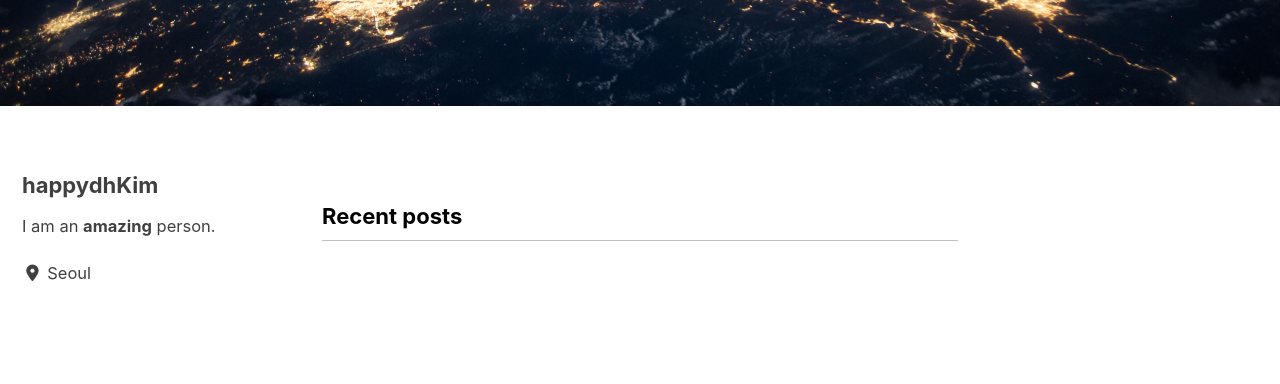
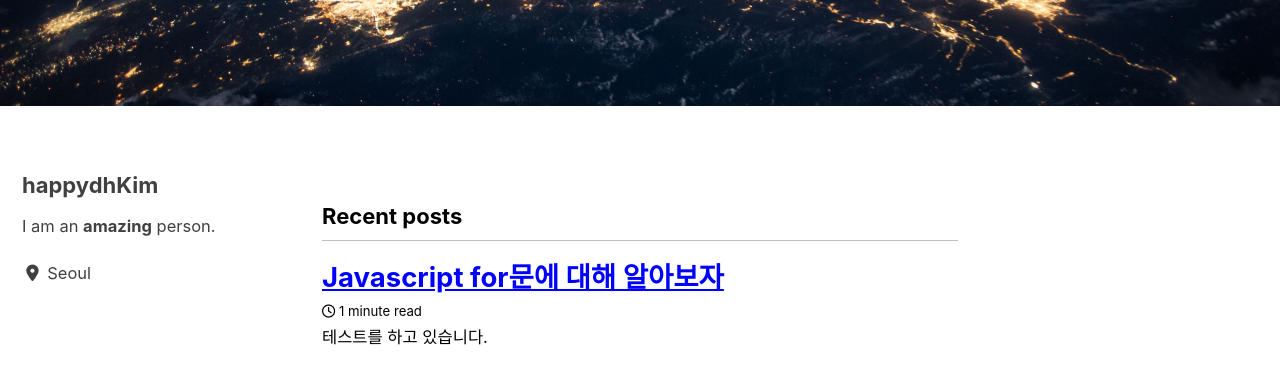
Before and after one commit to happydhKim/happydhKim.github.io, a Jekyll site: the page built from index.html, in a window 1280 px wide and 900 px high, scrolled down 504 px. Shown: the top 384 px of the window. Built offline with Jekyll 4.4.1, drawn with Linux system fonts in a browser that asks for light colours; cached includes are drawn as plain includes; nearby versions of some CDN libraries; the list of posts is cut into pages by our own code; some of the changed lines change nothing that is shown.

Commit message:
Fix folder name
pages -> posts

````diff
--- a/_config.yml
+++ b/_config.yml
@@ -11,7 +11,7 @@
 # https://mmistakes.github.io/minimal-mistakes/docs/quick-start-guide/#installing-the-theme
 
 # theme                  : "minimal-mistakes-jekyll"
-# remote_theme           : "mmistakes/minimal-mistakes"
+remote_theme           : "mmistakes/minimal-mistakes"
 minimal_mistakes_skin    : "contrast" # "air", "aqua", "contrast", "dark", "dirt", "neon", "mint", "plum", "sunrise"
 
 # Site Settings
--- /dev/null
+++ b/_posts/2019-08-05-js-for.md
@@ -0,0 +1,84 @@
+---
+title: "Javascript for문에 대해 알아보자"
+excerpt: "테스트를 하고 있습니다."
+categories:
+  - javascript
+last_modified_at: 2019-08-05T09:31:00+09:00
+tag:
+    -javascript
+    -js
+    -for
+---
+
+
+
+# 자바스크립트 for문
+
+### foreach 반복문
+
+- foreach 반복문은 오직 Array 객체에서만 사용가능한 메서드다. (ES6부터는 Map, Set 등에서도 지원) 배열의 요소들을 반복하여 작업을 수행할 수 있다.
+- foreach 구문의 인자로 callback 함수를 등록할 수 있고, 배열의 각 요소들이 반복될 때 이 callback 함수가 호출된다.
+- callback 함수에서 배열 요소의 인덱스와 값에 접근할 수 있다.
+
+```javascript
+let arr = ['a', 'b', 'c', 'd'];
+
+arr.forEach(function(val) {
+    console.log(val);
+});
+
+arr.forEach( (val) => console.log(val) );
+// 출력 결과: a, b, c, d
+```
+
+## for ...in 반복문
+
+- for in 반복문은 객체의 속성들을 반복하여 작업을 수행할 수 있다. 모든 객체에서 사용이 가능하다.
+- for in 구문은 객체의 key 값에 접근할 수 있지만, value 값에 접근하는 방법은 제공하지 않는다. 자바스크립트에서 객체 속성들은 내부적으로 사용하는 숨겨진 속성들을 가지고 있다. 그 중 하나가 [[Enumerable]]이며, for in 구문은 이 값이 true로 셋팅되어 속성들만 반복할 수 있다.
+- 이러한 속성들을 열거형 속성이라고 부르며, 객체의 모든 내장 메서드를 비롯해 각종 내장 프로퍼티 같은 비열거형 속성은 반복되지 않는다.
+
+```javascript
+let obj = {
+  a: 1,
+  b: 2,
+  c: 3
+};
+
+for (let prop in obj) {
+  console.log(prop, obj[prop]); // a 1, b 2, c 3
+}
+```
+
+### for ...of 반복문
+
+- for of 반복문은 ES6에 추가된 새로운 컬렉션 전용 반복 구문이다.
+- for of 구문을 사용하기 위해선 컬렉션 객체가 [Symbol.iterator] 속성을 가지고 있어야만 한다(직접 명시 가능).
+
+```javascript
+var iterable = [10, 20, 30];
+
+for (let value of iterable) {
+  console.log(value); // 10, 20, 30
+}
+```
+
+### for in 반복문과 for of 반복문의 차이점
+
+- for in 반복문 : 객체의 모든 열거 가능한 속성에 대해 반복
+- for of 반복문 : [Symbol.iterator] 속성을 가지는 컬렉션 전용
+
+```javascript
+Object.prototype.objCustom = function () {};
+Array.prototype.arrCustom = function () {};
+
+let iterable = [3, 5, 7];
+iterable.foo = "hello";
+
+for (let key in iterable) {
+  console.log(key); // 0, 1, 2, "foo", "arrCustom", "objCustom"
+}
+
+for (let value of iterable) {
+  console.log(value); // 3, 5, 7
+}
+```
````
